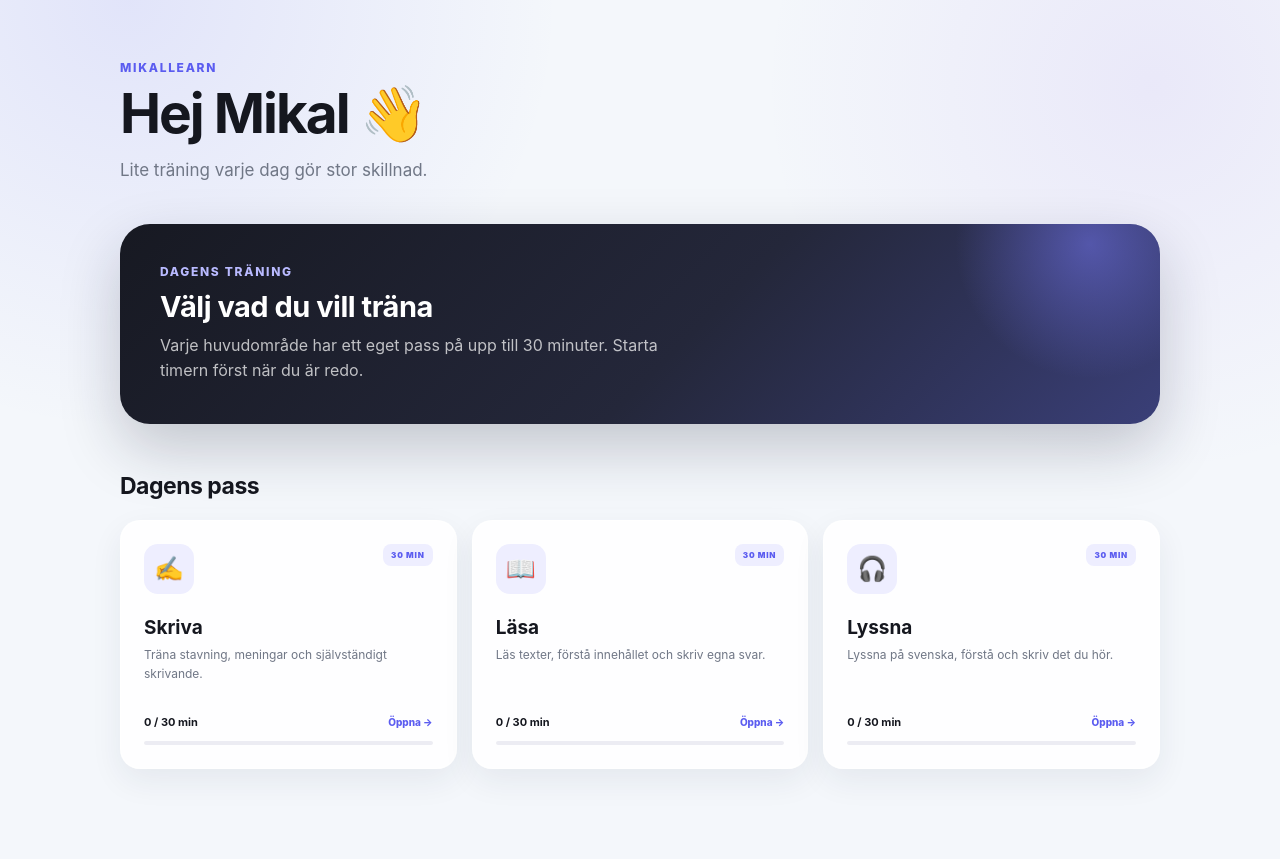
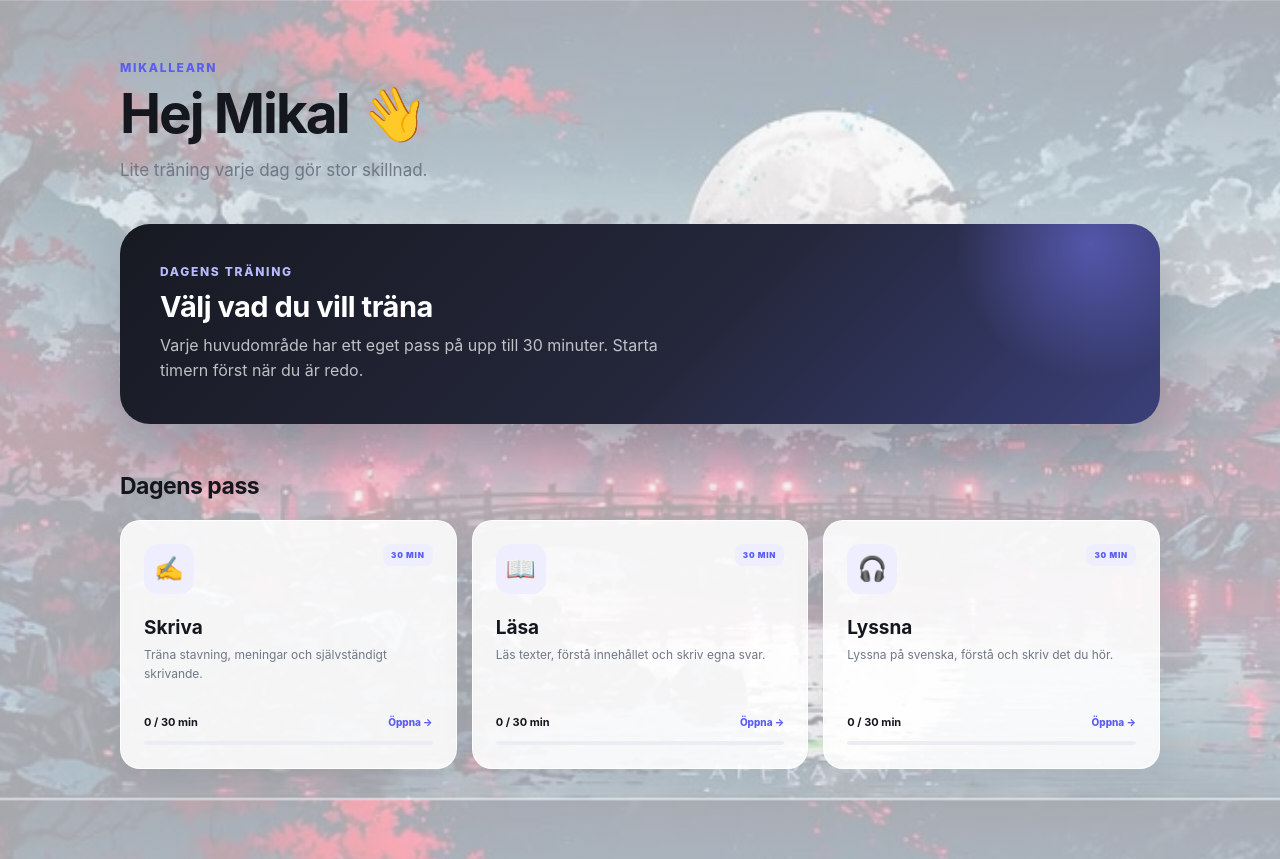
Before and after one commit to esei-melestesfay-afk/MikalLearn, a Flask app: page / in a window 1280 px wide. Run offline with Flask 3, Linux system fonts and the light colour scheme; parts of the project's set-up code (start-up, migrations or seed data) failed here and were passed over.

Commit message:
Add calm moonlit background to MikalLearn

```diff
--- a/static/style.css
+++ b/static/style.css
@@ -3985,3 +3985,29 @@ textarea:focus {
     }
 
 }
+
+/* MIKALLEARN CALM BACKGROUND START */
+html {
+    min-height: 100%;
+    background-color: #eef1f7;
+}
+
+body {
+    min-height: 100vh;
+    background:
+        linear-gradient(
+            rgba(245, 247, 252, 0.68),
+            rgba(245, 247, 252, 0.68)
+        ),
+        url("/static/images/mikal-background.jpg")
+        center center / cover
+        fixed
+        no-repeat !important;
+}
+
+/* Lite lugnare glas-känsla på vita ytor utan att ändra layouten */
+.container,
+.shell {
+    position: relative;
+}
+/* MIKALLEARN CALM BACKGROUND END */
```
Also changed, not shown: static/images/mikal-background.jpg (added).
